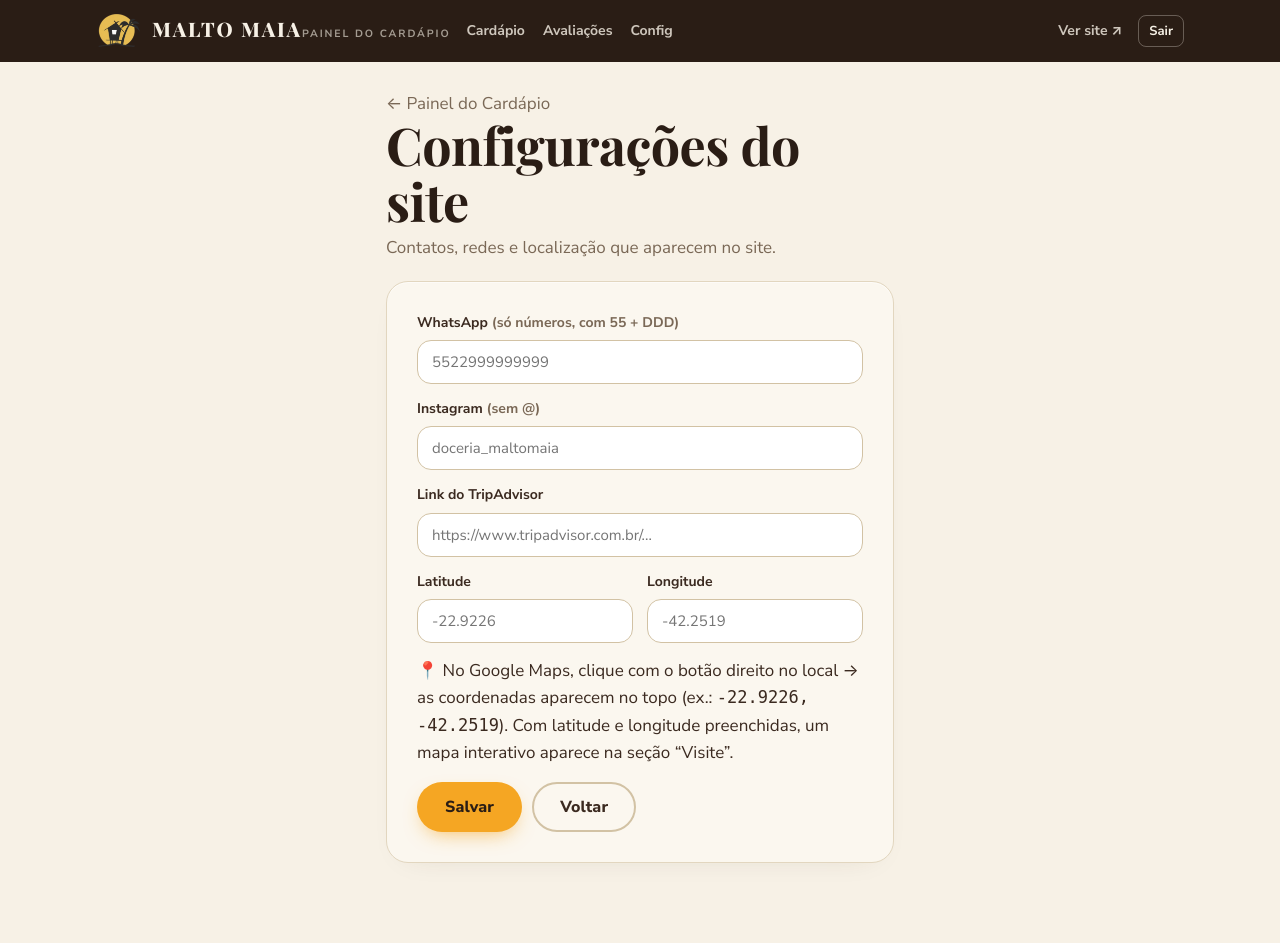
After one commit to LexCardoso/malto-maia, a Django app: page /painel/configuracoes/ in a window 1280 px wide. The commit adds this page. Run offline with Django 5.2, Linux system fonts and the light colour scheme; the visitor is signed in with stand-in values (Sample User, id 1); data comes from the database, SQL or seed files in the repository.

Commit message:
Admin: gerenciador de avaliacoes + config do site (TripAdvisor, Insta, mapa)
Avaliacoes: modelo Avaliacao (autor/texto/nota/fonte/aparece), painel pra adicionar/editar/ocultar/excluir; a landing le as visiveis do banco (seed das 3 atuais via migration). Curadoria manual.

Config do site: TripAdvisor, Instagram e coordenadas editaveis no painel; com lat/long aparece um mapa interativo embutido na secao Visite (sem API key).

+5 testes (26 no total).

Co-Authored-By: Claude Opus 4.8 (1M context) <noreply@anthropic.com>

```diff
--- a/core/context_processors.py
+++ b/core/context_processors.py
@@ -15,4 +15,8 @@ def site_context(request):
         "WHATSAPP_NUMBER": whatsapp,
         "INSTAGRAM_HANDLE": instagram,
         "SITE_URL": settings.SITE_URL,
+        "TRIPADVISOR_URL": config.tripadvisor_url,
+        "MAP_LAT": config.latitude,
+        "MAP_LNG": config.longitude,
+        "TEM_MAPA": config.tem_mapa,
     }
--- a/core/i18n.py
+++ b/core/i18n.py
@@ -57,6 +57,7 @@ STRINGS = {
     # Reviews
     "rev.eyebrow": {"pt": "Quem visita, conta", "en": "In their words"},
     "rev.title": {"pt": "4,4 de 5 — e contando", "en": "4.4 out of 5 — and counting"},
+    "rev.seeAll": {"pt": "Ver todas no TripAdvisor", "en": "See all on TripAdvisor"},
     "rev.r1": {"pt": "O melhor espresso da região, num ambiente que dá vontade de não ir embora. A torta de coco é obrigatória.", "en": "The best espresso in the region, in a place you won’t want to leave. The coconut pie is a must."},
     "rev.r1a": {"pt": "Marina R. · Google", "en": "Marina R. · Google"},
     "rev.r2": {"pt": "Casinha charmosa, atendimento caprichado e cappuccino mineiro maravilhoso. Voltarei sempre.", "en": "Charming little house, attentive service and a wonderful Minas cappuccino. I’ll always come back."},
--- a/core/views.py
+++ b/core/views.py
@@ -5,7 +5,7 @@ from django.shortcuts import redirect, render
 from django.urls import reverse
 from django.utils.http import url_has_allowed_host_and_scheme
 
-from cardapio.models import ConfiguracaoSite
+from cardapio.models import Avaliacao, ConfiguracaoSite
 from cardapio.services import destaques_localizados
 
 
@@ -18,6 +18,7 @@ def landing(request):
         {
             "destaques": destaques_localizados(lang, limite=4),
             "atualizado_em": config.cardapio_atualizado_em,
+            "avaliacoes": Avaliacao.objects.filter(aparece=True),
         },
     )
 
--- a/painel/forms.py
+++ b/painel/forms.py
@@ -1,6 +1,6 @@
 from django import forms
 
-from cardapio.models import Item
+from cardapio.models import Avaliacao, ConfiguracaoSite, Item
 
 _INPUT = "adm-input"
 
@@ -26,3 +26,29 @@ class ItemForm(forms.ModelForm):
         if preco is not None and preco < 0:
             raise forms.ValidationError("Preço não pode ser negativo.")
         return preco
+
+
+class ConfiguracaoForm(forms.ModelForm):
+    class Meta:
+        model = ConfiguracaoSite
+        fields = ["whatsapp", "instagram", "tripadvisor_url", "latitude", "longitude"]
+        widgets = {
+            "whatsapp": forms.TextInput(attrs={"class": _INPUT, "placeholder": "5522999999999"}),
+            "instagram": forms.TextInput(attrs={"class": _INPUT, "placeholder": "doceria_maltomaia"}),
+            "tripadvisor_url": forms.URLInput(attrs={"class": _INPUT, "placeholder": "https://www.tripadvisor.com.br/..."}),
+            "latitude": forms.NumberInput(attrs={"class": _INPUT, "step": "any", "placeholder": "-22.9226"}),
+            "longitude": forms.NumberInput(attrs={"class": _INPUT, "step": "any", "placeholder": "-42.2519"}),
+        }
+
+
+class AvaliacaoForm(forms.ModelForm):
+    class Meta:
+        model = Avaliacao
+        fields = ["autor", "texto", "nota", "fonte", "aparece", "ordem"]
+        widgets = {
+            "autor": forms.TextInput(attrs={"class": _INPUT}),
+            "texto": forms.Textarea(attrs={"class": _INPUT, "rows": 3}),
+            "nota": forms.NumberInput(attrs={"class": _INPUT, "min": "1", "max": "5"}),
+            "fonte": forms.Select(attrs={"class": _INPUT}),
+            "ordem": forms.NumberInput(attrs={"class": _INPUT, "min": "0"}),
+        }
--- a/painel/urls.py
+++ b/painel/urls.py
@@ -14,4 +14,10 @@ urlpatterns = [
     path("item/<int:pk>/disponibilidade/", views.item_toggle, name="item_toggle"),
     path("item/<int:pk>/excluir/", views.item_excluir, name="item_excluir"),
     path("atualizar-data/", views.marcar_atualizado, name="marcar_atualizado"),
+    path("configuracoes/", views.configuracoes, name="configuracoes"),
+    path("avaliacoes/", views.avaliacoes, name="avaliacoes"),
+    path("avaliacao/nova/", views.avaliacao_nova, name="avaliacao_nova"),
+    path("avaliacao/<int:pk>/editar/", views.avaliacao_editar, name="avaliacao_editar"),
+    path("avaliacao/<int:pk>/aparece/", views.avaliacao_toggle, name="avaliacao_toggle"),
+    path("avaliacao/<int:pk>/excluir/", views.avaliacao_excluir, name="avaliacao_excluir"),
 ]
--- a/painel/views.py
+++ b/painel/views.py
@@ -8,9 +8,9 @@ from django.contrib.auth.views import LoginView
 from django.shortcuts import get_object_or_404, redirect, render
 from django.views.decorators.http import require_POST
 
-from cardapio.models import Categoria, ConfiguracaoSite, Item
+from cardapio.models import Avaliacao, Categoria, ConfiguracaoSite, Item
 
-from .forms import ItemForm
+from .forms import AvaliacaoForm, ConfiguracaoForm, ItemForm
 
 staff_required = user_passes_test(
     lambda u: u.is_active and u.is_staff, login_url="painel:login"
@@ -98,3 +98,70 @@ def marcar_atualizado(request):
     ConfiguracaoSite.get().marcar_atualizado_hoje()
     messages.success(request, "Data de atualização marcada para hoje.")
     return redirect("painel:dashboard")
+
+
+# ── Configuracoes do site (TripAdvisor, Instagram, mapa) ──
+@staff_required
+def configuracoes(request):
+    config = ConfiguracaoSite.get()
+    form = ConfiguracaoForm(request.POST or None, instance=config)
+    if request.method == "POST" and form.is_valid():
+        form.save()
+        messages.success(request, "Configurações salvas.")
+        return redirect("painel:configuracoes")
+    return render(request, "painel/configuracoes.html", {"form": form, "config": config})
+
+
+# ── Avaliacoes (curadoria — o dono escolhe quais aparecem) ──
+@staff_required
+def avaliacoes(request):
+    return render(
+        request,
+        "painel/avaliacoes.html",
+        {
+            "avaliacoes": Avaliacao.objects.all(),
+            "n_visiveis": Avaliacao.objects.filter(aparece=True).count(),
+        },
+    )
+
+
+@staff_required
+def avaliacao_nova(request):
+    form = AvaliacaoForm(request.POST or None)
+    if request.method == "POST" and form.is_valid():
+        form.save()
+        messages.success(request, "Avaliação adicionada.")
+        return redirect("painel:avaliacoes")
+    return render(request, "painel/avaliacao_form.html", {"form": form, "novo": True})
+
+
+@staff_required
+def avaliacao_editar(request, pk):
+    av = get_object_or_404(Avaliacao, pk=pk)
+    form = AvaliacaoForm(request.POST or None, instance=av)
+    if request.method == "POST" and form.is_valid():
+        form.save()
+        messages.success(request, "Avaliação atualizada.")
+        return redirect("painel:avaliacoes")
+    return render(request, "painel/avaliacao_form.html", {"form": form, "av": av, "novo": False})
+
+
+@require_POST
+@staff_required
+def avaliacao_toggle(request, pk):
+    av = get_object_or_404(Avaliacao, pk=pk)
+    av.aparece = not av.aparece
+    av.save(update_fields=["aparece"])
+    estado = "aparece" if av.aparece else "está oculta"
+    messages.success(request, f"Avaliação de “{av.autor}” {estado} no site.")
+    return redirect("painel:avaliacoes")
+
+
+@require_POST
+@staff_required
+def avaliacao_excluir(request, pk):
+    av = get_object_or_404(Avaliacao, pk=pk)
+    autor = av.autor
+    av.delete()
+    messages.success(request, f"Avaliação de “{autor}” removida.")
+    return redirect("painel:avaliacoes")
--- a/static/css/painel.css
+++ b/static/css/painel.css
@@ -9,6 +9,13 @@
 .adm-top a { color: rgba(247,241,230,0.8); font-weight: 700; font-size: 14px; }
 .adm-top a:hover { color: var(--sun); }
 .adm-top .spacer { flex: 1; }
+.adm-nav { display: flex; gap: 18px; }
+.adm-nav a { font-weight: 700; font-size: 14px; }
+@media (max-width: 620px) {
+  .adm-top .wrap { gap: 10px; }
+  .adm-nav { gap: 12px; }
+  .adm-top .brand span { display: none; } /* abre espaço no mobile */
+}
 
 .adm-wrap { max-width: 1100px; margin: 0 auto; padding: 28px var(--pad) 80px; }
 .adm-head { display: flex; flex-wrap: wrap; align-items: flex-end; justify-content: space-between; gap: 16px; margin-bottom: 8px; }
--- a/static/css/site.css
+++ b/static/css/site.css
@@ -48,6 +48,9 @@
 :target { scroll-margin-top: 84px; }
 #sobre, #visite { scroll-margin-top: 84px; }
 .menu-cat { scroll-margin-top: 112px; } /* header (68) + quicknav sticky */
+
+/* mapa embutido na secao Visite (preenche o slot .ph) */
+.visit-map iframe { position: absolute; inset: 0; width: 100%; height: 100%; border: 0; }
 
 /* ---- Hero ---- */
 .hero { background: linear-gradient(170deg, var(--cream) 0%, var(--cream-deep) 100%); overflow: hidden; }
--- a/templates/painel/base_painel.html
+++ b/templates/painel/base_painel.html
@@ -19,6 +19,13 @@
         <img src="{% static 'img/logo-mark.png' %}" alt="" style="height:34px" />
         <span><b>Malto Maia</b>{% t 'adm.title' %}</span>
       </a>
+      {% if user.is_authenticated %}
+      <nav class="adm-nav">
+        <a href="{% url 'painel:dashboard' %}">Cardápio</a>
+        <a href="{% url 'painel:avaliacoes' %}">Avaliações</a>
+        <a href="{% url 'painel:configuracoes' %}">Config</a>
+      </nav>
+      {% endif %}
       <div class="spacer"></div>
       {% if user.is_authenticated %}
         <a href="{% url 'core:landing' %}" target="_blank">Ver site ↗</a>
--- /dev/null
+++ b/templates/painel/configuracoes.html
@@ -0,0 +1,39 @@
+{% extends 'painel/base_painel.html' %}
+{% load maltomaia %}
+
+{% block title %}Configurações · Malto Maia{% endblock %}
+
+{% block body %}
+<div class="adm-wrap" style="max-width:620px">
+  <p><a href="{% url 'painel:dashboard' %}" class="text-muted">← {% t 'adm.title' %}</a></p>
+  <h1 class="h-1">Configurações do site</h1>
+  <p class="adm-sub">Contatos, redes e localização que aparecem no site.</p>
+
+  <form method="post" class="card card-pad" style="margin-top:20px">
+    {% csrf_token %}
+    <div class="field">
+      <label for="{{ form.whatsapp.id_for_label }}">WhatsApp <span class="text-muted">(só números, com 55 + DDD)</span></label>
+      {{ form.whatsapp }}
+    </div>
+    <div class="field">
+      <label for="{{ form.instagram.id_for_label }}">Instagram <span class="text-muted">(sem @)</span></label>
+      {{ form.instagram }}
+    </div>
+    <div class="field">
+      <label for="{{ form.tripadvisor_url.id_for_label }}">Link do TripAdvisor</label>
+      {{ form.tripadvisor_url }}
+      {% if form.tripadvisor_url.errors %}<ul class="errorlist">{{ form.tripadvisor_url.errors }}</ul>{% endif %}
+    </div>
+    <div class="row" style="gap:14px;align-items:flex-start">
+      <div class="field" style="flex:1"><label for="{{ form.latitude.id_for_label }}">Latitude</label>{{ form.latitude }}</div>
+      <div class="field" style="flex:1"><label for="{{ form.longitude.id_for_label }}">Longitude</label>{{ form.longitude }}</div>
+    </div>
+    <div class="help">📍 No Google Maps, clique com o botão direito no local → as coordenadas aparecem no topo (ex.: <code>-22.9226, -42.2519</code>). Com latitude e longitude preenchidas, um mapa interativo aparece na seção “Visite”.</div>
+
+    <div class="row" style="gap:10px;margin-top:16px">
+      <button class="btn btn-primary" type="submit">Salvar</button>
+      <a class="btn btn-ghost" href="{% url 'painel:dashboard' %}">Voltar</a>
+    </div>
+  </form>
+</div>
+{% endblock %}
```
Also changed, not shown: cardapio/admin.py (+9 -1 lines), cardapio/models.py (+34 -0 lines), painel/tests.py (+56 -0 lines), templates/core/landing.html (+12 -5 lines), templates/painel/avaliacao_form.html (added, +37 -0 lines), templates/painel/avaliacoes.html (added, +48 -0 lines), cardapio/migrations/0003_avaliacao_configuracaosite_latitude_and_more.py (added), cardapio/migrations/0004_seed_avaliacoes.py (added), 1 other file.
